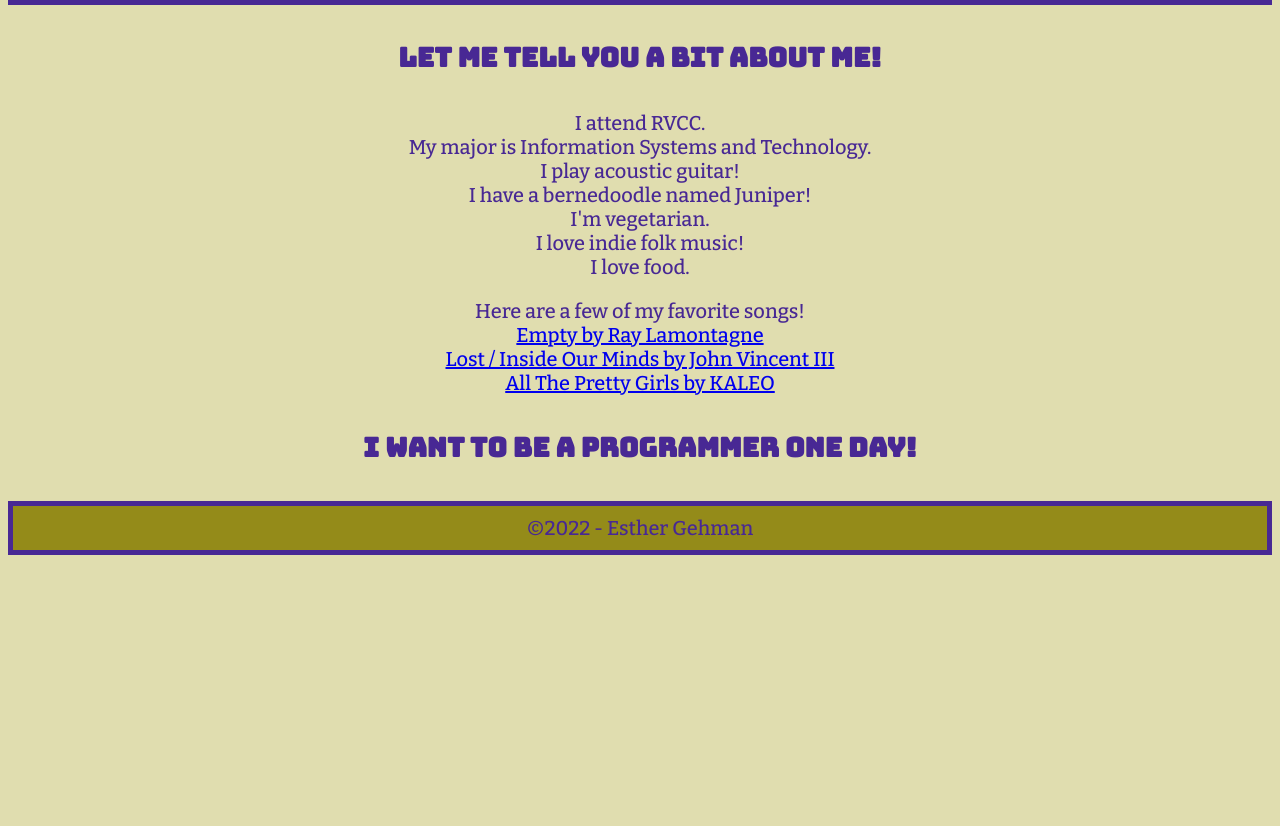
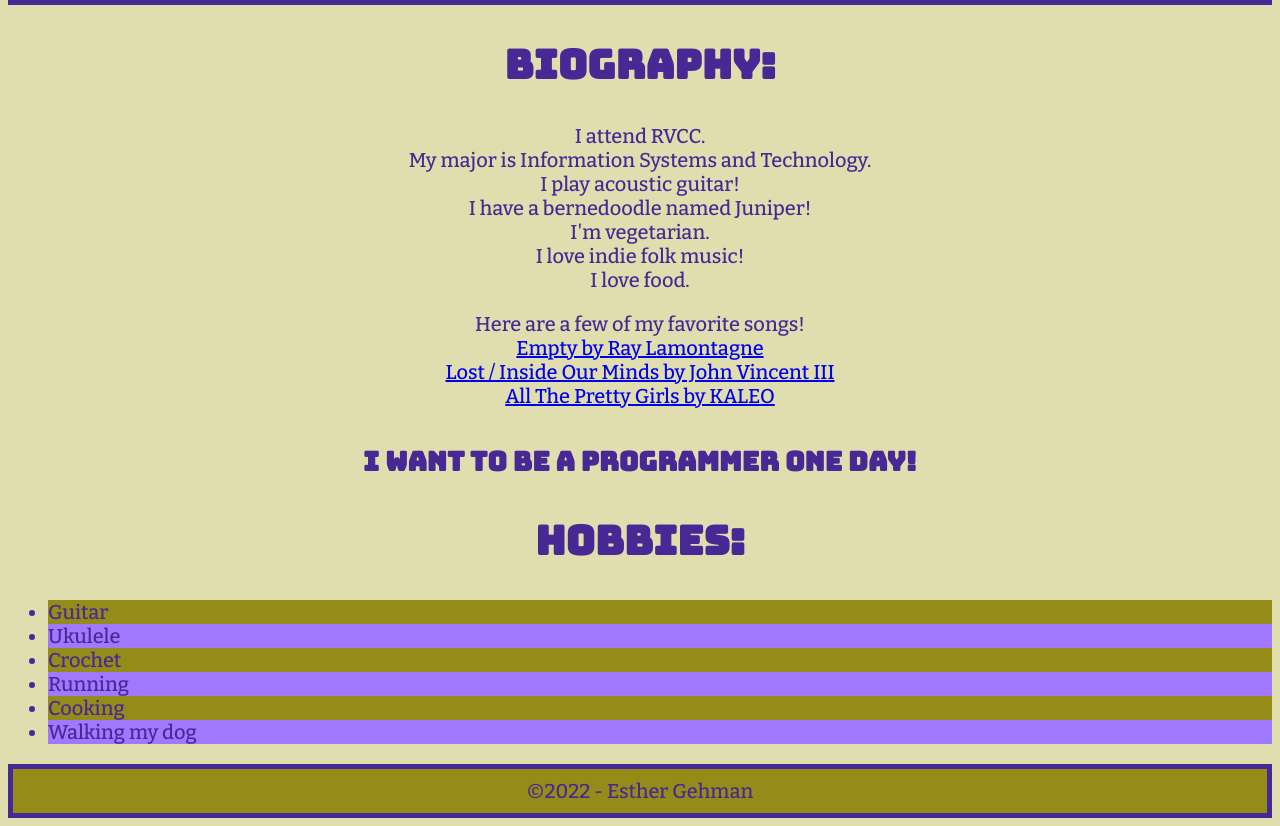
Before and after one commit to RVCC-IDMX/about-me-esthergehman, a plain HTML site: page index.html in a window 1280 px wide. Shown: the part 783-1609 px from the top of the page. Before the commit the page ends 1346 px from the top, so only its background shows below. Drawn offline with nearby package versions, Linux system fonts and the light colour scheme.

```diff
--- a/css/style.css
+++ b/css/style.css
@@ -8,11 +8,13 @@ body {
 h1, h2, h3{
     font-family: Bungee;
     font-size: 30pt;
+    text-align: center;
 }
 
 h4, h5, h6 {
     font-family: Bungee;
     font-size: 20pt;
+    text-align: center;
 }
 
 header {
@@ -33,3 +35,10 @@ header {
 #bio {
     text-align: center;
 }
+
+#hobbies ul li:nth-child(odd){
+    background-color: #948B19;
+}
+#hobbies ul li:nth-child(even){
+    background-color: #A078FF;
+}
--- a/index.html
+++ b/index.html
@@ -43,8 +43,10 @@
             <section id="bio">
 
                 <!-- bio section: personal info (not too personal)-->
+
+                <h2>Biography: </h2>
+
                 <div>
-                    <h4>Let me tell you a bit about me!</h4>
                         I attend RVCC.<br>
                         My major is Information Systems and Technology.<br>
                         I play acoustic guitar!<br>
@@ -63,6 +65,18 @@
 
             </section>
 
+            <section id="hobbies">
+                <h2>Hobbies: </h2>
+
+                <ul>
+                    <li>Guitar</li>
+                    <li>Ukulele</li>
+                    <li>Crochet</li>
+                    <li>Running</li>
+                    <li>Cooking</li>
+                    <li>Walking my dog</li>
+                </ul>
+            </section>
         </main>
 
         <footer>
```
Also changed, not shown: img/crochet-640w.jpg (added), img/guitar-640w.jpg (added), img/guitar.jpg (added), img/ukulele-640w.jpg (added), 2 other files.
